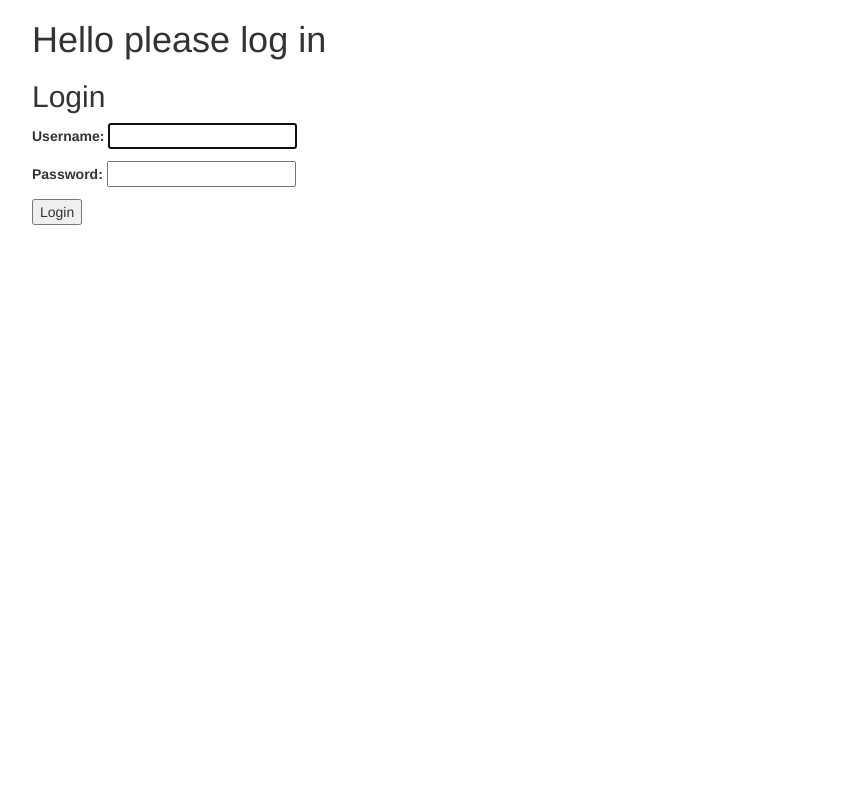
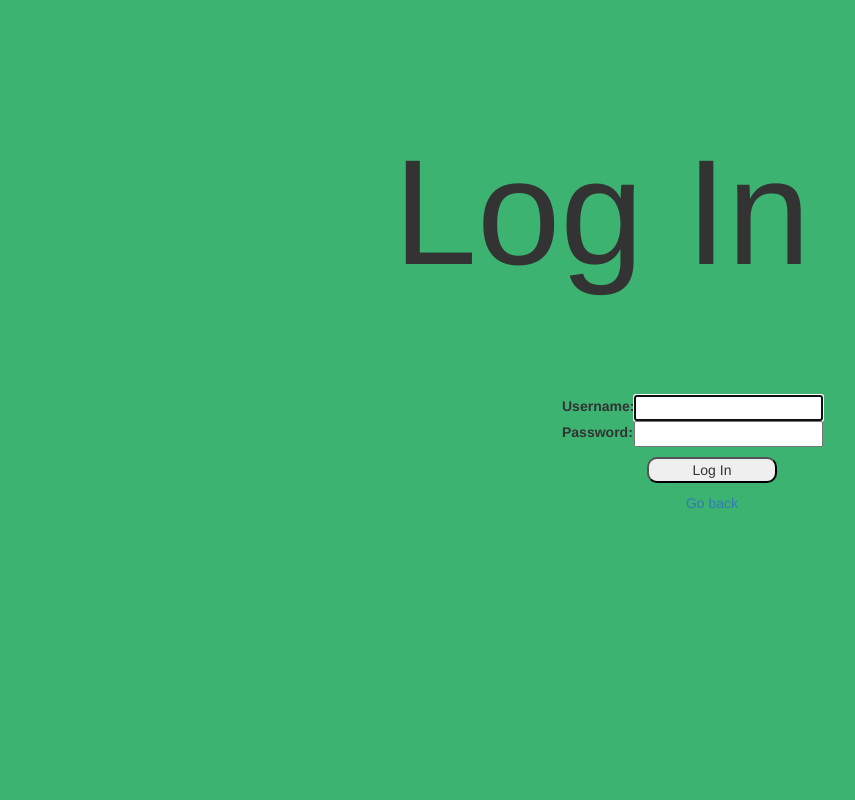
Before and after one commit to cezzzanne/TodoApp, a Django app: page /login in a window 1280 px wide. Shown: the whole page, without its empty margins (38-893 px from the left). Run offline with Django 3.2, Linux system fonts and the light colour scheme; some libraries are stand-ins or nearby versions.

Commit message:
bug fixes

```diff
--- /dev/null
+++ b/votingsystem/static/votingsystem/login.css
@@ -0,0 +1,37 @@
+.background-c {
+  z-index: -1;
+  background-color: rgb(60,179,113);
+
+  position: absolute;
+  width: 100%;
+  height: 100%;
+}
+
+.title {
+    position: relative;
+    text-align: center;
+    z-index: 2;
+    font-size: 150px;
+    top: 110px;
+}
+
+.register-form {
+  text-align: center;
+    position: relative;
+    width: 300px;
+    z-index: 1;
+    left: 600px;
+    top: 200px;
+
+}
+
+
+.submit-button {
+  margin-top: 10px;
+  border-radius: 10px;
+  width: 130px;
+}
+
+.helptext{
+  visibility: hidden;
+}
--- a/votingsystem/templates/registration/login.html
+++ b/votingsystem/templates/registration/login.html
@@ -1,20 +1,28 @@
 {% extends 'base.html' %}
 
 {% block title %}
-<title>Login</title>
+<title>Shrimp</title>
+{% load static %}
+<link rel="stylesheet" href="{% static 'votingsystem/login.css' %}" type="text/css">
 {% endblock %}
+
 {% block body %}
-<div class="container">
-    <h1>Hello please log in</h1>
-
-    <h2>Login</h2>
-    <form method="post">
-        {% csrf_token %}
-        {{ form.as_p }}
-        <button type="submit">Login</button>
-    </form>
+<div class="background-c">
+<h1 class="title"> Log In</h1>
+<form class="register-form" action='' method="post">
+    {% csrf_token %}
+    <table>
+        {{ form.as_table }}
+    </table>
+    <p><input class="submit-button" type="submit" value="Log In"></p>
+    <a href="/"class="goback">Go back</a>
+</form>
 </div>
 {% endblock %}
 
+
 {% block jslinks %}
+<!--Add this file -->
+<script type="text/javascript" src="{% static 'votingsystem/login-jquery.js' %}"></script>
+
 {% endblock %}
--- a/votingsystem/templates/registration/register.html
+++ b/votingsystem/templates/registration/register.html
@@ -14,7 +14,8 @@
     <table>
         {{ form.as_table }}
     </table>
-    <p><input class="submit-button" type="submit"></p>
+    <p><input class="submit-button" type="submit" value="Register"></p>
+    <a href="/"class="goback">Go back</a>
 </form>
 </div>
 {% endblock %}
--- a/votingsystem/views.py
+++ b/votingsystem/views.py
@@ -70,7 +70,7 @@ def edit_password(request):
 @login_required()
 def logout_view(request):
     logout(request)
-    return render(request, 'home.html')
+    return HttpResponseRedirect('/')
 
 
 @login_required()
```
Also changed, not shown: db.sqlite3.
